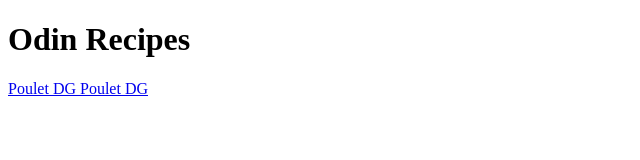
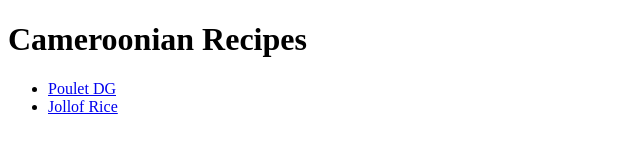
Before and after one commit to Winnie-Vallonia/odin-recipes, a plain HTML site: page index.html in a window 1280 px wide. Shown: the whole page, without its empty margins (0-640 px from the left). Drawn offline with Linux system fonts and the light colour scheme.

Commit message:
created an unordered list of links to the different recipes pages

```diff
--- a/index.html
+++ b/index.html
@@ -7,9 +7,13 @@
 </head>
 <body>
 
-    <h1> Odin Recipes </h1>
-        <a href="./recipes/pouletDG.html"> Poulet DG </a>
-        <a href="./recipes/jollofrice.html"> Poulet DG </a>
+    <h1> Cameroonian Recipes </h1>
+    <ul>
+        <li> <a href="./recipes/pouletDG.html"> Poulet DG </a></li>
+        <li> <a href="./recipes/jollofrice.html"> Jollof Rice</a></li>
+    </ul>
+
+
 
 </body>
 </html>
```
